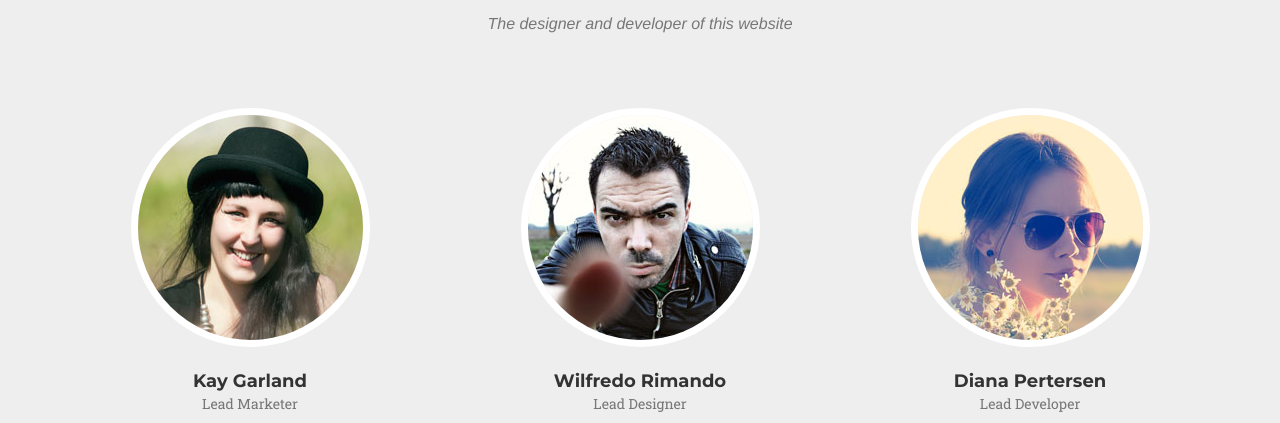
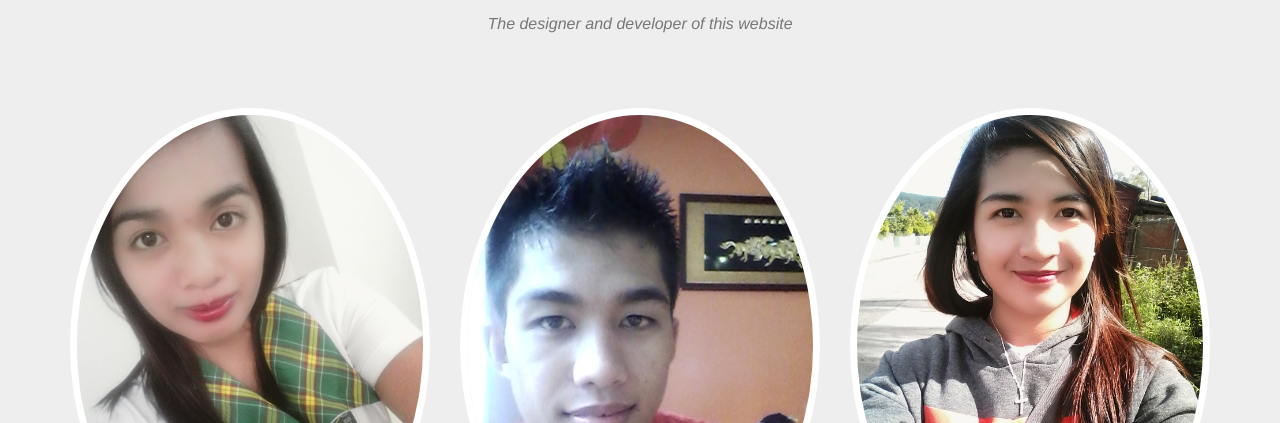
Before and after one commit to lurilyn/onepageswebsite.github.io, a website: page index.html in a window 1280 px wide. Shown: the part 5443-5866 px from the top of the page. Drawn offline with nearby package versions, Linux system fonts and the light colour scheme; a web font is replaced by a local one.

Commit message:
Update index.html

```diff
--- a/index.html
+++ b/index.html
@@ -330,7 +330,7 @@
             <div class="row">
                 <div class="col-sm-4">
                     <div class="team-member">
-                        <img src="img/team/1.jpg" class="img-responsive img-circle" alt="">
+                        <img src="IMG20160909204200.jpg" class="img-responsive img-circle" alt="">
                         <h4>Kay Garland</h4>
                         <p class="text-muted">Lead Marketer</p>
                         <ul class="list-inline social-buttons">
@@ -345,7 +345,7 @@
                 </div>
                 <div class="col-sm-4">
                     <div class="team-member">
-                        <img src="img/team/2.jpg" class="img-responsive img-circle" alt="">
+                        <img src="IMG20150726132510.jpg" class="img-responsive img-circle" alt="">
                         <h4>Wilfredo Rimando</h4>
                         <p class="text-muted">Lead Designer</p>
                         <ul class="list-inline social-buttons">
@@ -360,7 +360,7 @@
                 </div>
                 <div class="col-sm-4">
                     <div class="team-member">
-                        <img src="img/team/3.jpg" class="img-responsive img-circle" alt="">
+                        <img src="IMG20160924090653.jpg" class="img-responsive img-circle" alt="">
                         <h4>Diana Pertersen</h4>
                         <p class="text-muted">Lead Developer</p>
                         <ul class="list-inline social-buttons">
```
